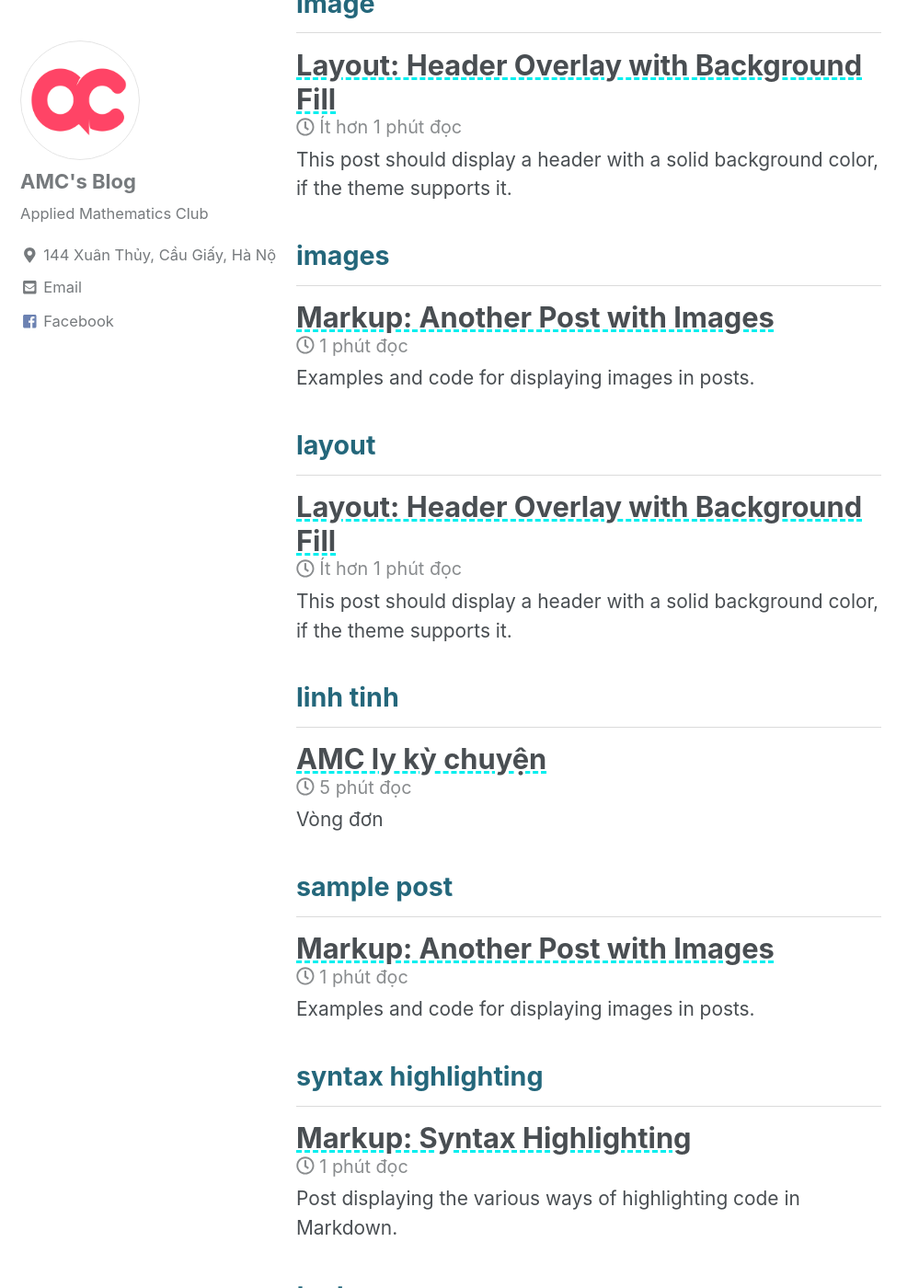
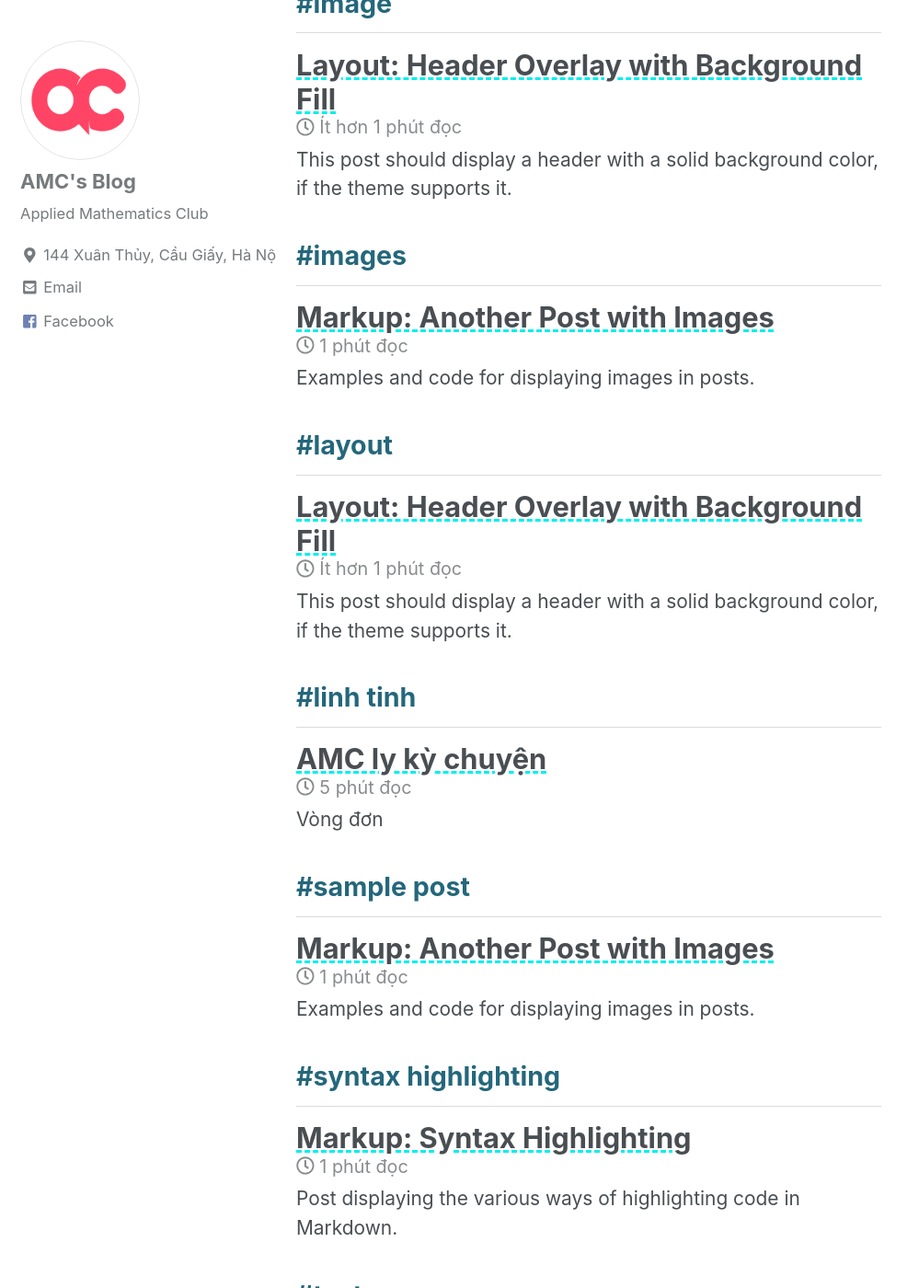
Before and after one commit to amcblog/testvon.github.io, a Jekyll site: the page built from _pages/tag-archive.html, in a window 1280 px wide and 1400 px high, scrolled down 1358 px. Shown: the whole window at 92% size, without its empty margins (0-999 px from the left). Built offline with Jekyll 4.4.1, drawn with Linux system fonts in a browser that asks for light colours; nearby versions of some CDN libraries; some of the changed text lies outside the part shown.

Commit message:
Update tag-archive.html

```diff
--- a/_pages/tag-archive.html
+++ b/_pages/tag-archive.html
@@ -9,7 +9,7 @@ author_profile: true
 
 {% for tag in group_names %}
   {% assign posts = group_items[forloop.index0] %}
-  <h2 id="{{ tag | slugify }}" class="archive__subtitle">{{ tag }}</h2>
+  <h2 id="{{ tag | slugify }}" class="archive__subtitle">#{{ tag }}</h2>
   {% for post in posts %}
     {% include archive-single.html %}
   {% endfor %}
```
